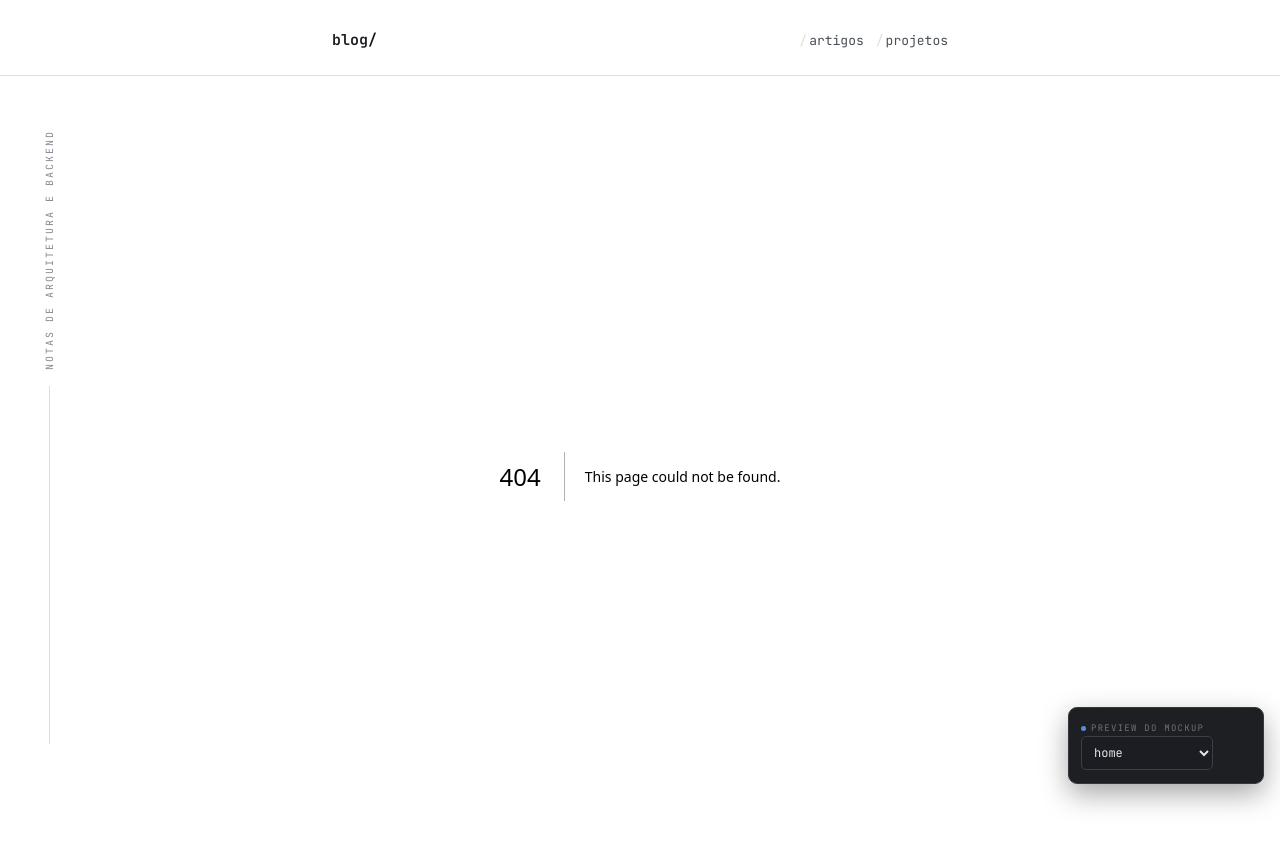
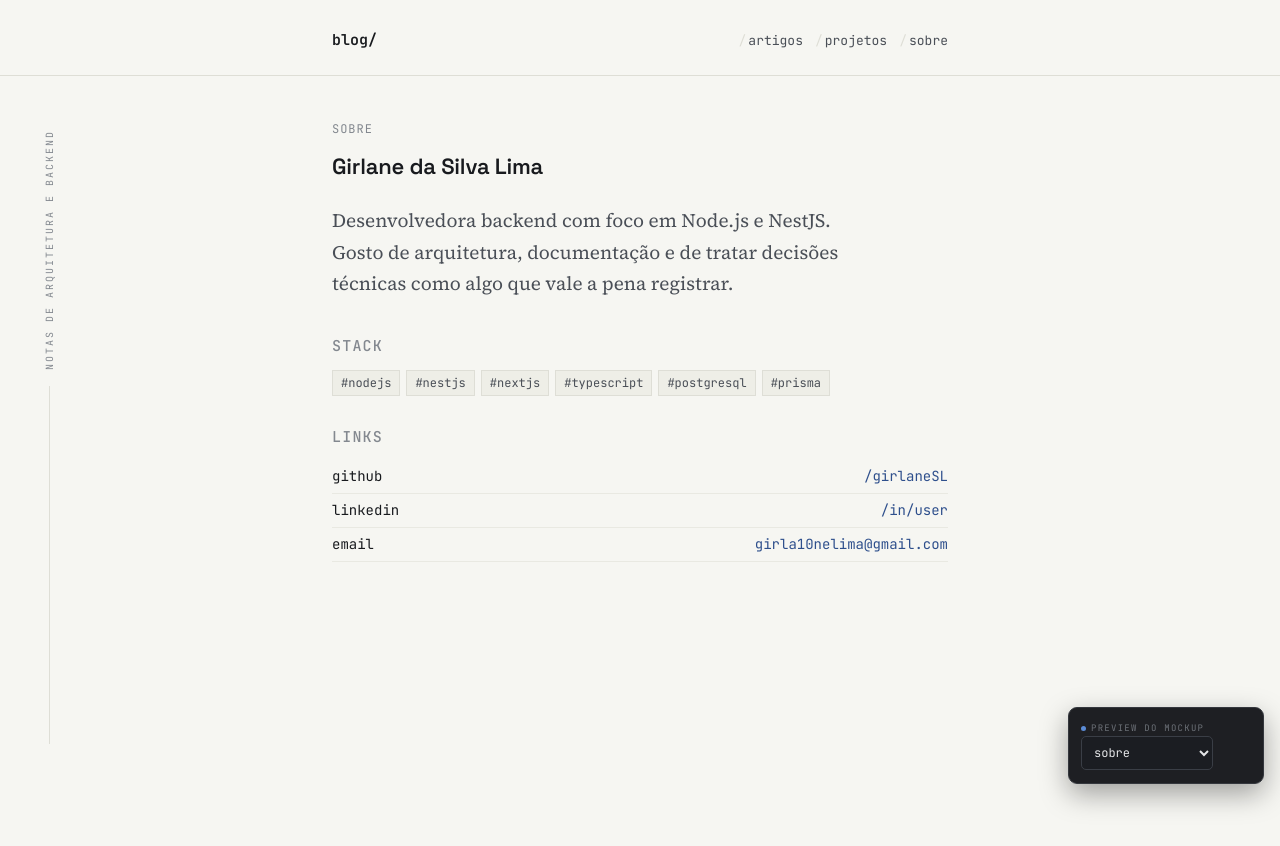
Before and after one commit to GirlaneSL/code-journal, a Next.js app in the folder apps/web/: page /about in a window 1280 px wide. Before the commit this address had no page. Shown: the top 846 px of the page. After the commit the page ends 800 px from the top, so only its background shows below. Built offline with nearby package versions, Linux system fonts and the light colour scheme.

Commit message:
feat: create about page

```diff
--- /dev/null
+++ b/apps/web/app/about/page.tsx
@@ -0,0 +1,69 @@
+import Link from "next/link"
+
+const page = () => {
+    return (
+        <section className="block">
+            <div className="pt-[32px] sm:pt-[44px] flex flex-col mx-auto max-w-[660px] px-[22px]">
+                <div>
+                    <p className="initial-title">sobre</p>
+                    <h1 className="content-title mb-[22px]">Girlane da Silva Lima</h1>
+                    <p className="initial-paragraph">
+                        Desenvolvedora backend com foco em Node.js e NestJS. Gosto de arquitetura, documentação e de tratar decisões técnicas como algo que vale a pena registrar.
+                    </p>
+                </div>
+                <div>
+                    <h2 className="about-titles">stack</h2>
+                    <div className="flex flex-wrap gap-[6px]">
+                        <span className="tag">#nodejs</span>
+                        <span className="tag">#nestjs</span>
+                        <span className="tag">#nextjs</span>
+                        <span className="tag">#typescript</span>
+                        <span className="tag">#postgresql</span>
+                        <span className="tag">#prisma</span>
+                    </div>
+                </div>
+                <div className="mb-[30px]">
+                    <h2 className="about-titles">links</h2>
+
+                    <ul>
+                        <li className="link-list">
+                            <span className="list-item">github</span>
+                            <a
+                                className="link-item"
+                                href="https://github.com/girlanesl"
+                                target="_blank"
+                                rel="noopener noreferrer"
+                            >
+                                /girlaneSL
+                            </a>
+                        </li>
+
+                        <li className="link-list">
+                            <span className="list-item">linkedin</span>
+                            <a
+                                className="link-item"
+                                href="https://www.linkedin.com/in/seu-usuario"
+                                target="_blank"
+                                rel="noopener noreferrer"
+                            >
+                                /in/user
+                            </a>
+                        </li>
+
+                        <li className="link-list">
+                            <span className="list-item">email</span>
+                            <a
+                                className="link-item"
+                                href="mailto:girla10nelima@gmail.com"
+                            >
+                                girla10nelima@gmail.com
+                            </a>
+                        </li>
+                    </ul>
+                </div>
+            </div>
+        </section>
+    )
+}
+
+export default page
--- a/apps/web/app/articles/[slug]/page.tsx
+++ b/apps/web/app/articles/[slug]/page.tsx
@@ -21,22 +21,24 @@ const page = async ({ params }: Props) => {
     }
 
     return (
-        <div className="px-[27px] max-w-[660px] sm:mx-auto">
+        <section className="block">
+            <div className="px-[22px] max-w-[660px] sm:mx-auto pt-8">
                 <div className="mb-[34px]">
-                <div className="flex gap-2 font-mono text-[12px] text-[#83888F] mb-3 leading-[1.65]">
+                    <div className="flex gap-2 font-mono text-[12px] text-[#83888F] mb-3 leading-[1.65] flex-wrap">
                         <span>blog</span>
                         <span>/</span>
                         <span>artigos</span>
                         <span>/</span>
                         <span>{article.slug}</span>
                     </div>
-                <div className="">
+                    <div>
                         <h2 className="text-[#181A1E] text-[27px] sm:text-[34px] font-display tracking-[-.01em] font-semibold leading-[1.15] mb-[14px]">{article.title}</h2>
                         <p className="text-[#83888F] text-[12px]">{new Date(article.createdAt).toLocaleDateString('pt-BR')}</p>
                         <p className="text-[#181A1E] text-[18px] max-w-[58ch] font-body leading-[1.75]">{article.content}</p>
                     </div>
                 </div>
             </div>
+        </section>
     )
 }
 
--- a/apps/web/app/components/Navbar.tsx
+++ b/apps/web/app/components/Navbar.tsx
@@ -8,6 +8,7 @@ const Navbar = () => {
                 <nav className="flex gap-3 sm:flex-wrap">
                     <Link className="nav-link" href={'/'}>artigos</Link>
                     <Link className="nav-link" href={'/projects'}>projetos</Link>
+                    <Link className="nav-link" href={'/about'}>sobre</Link>
                 </nav>
             </div>
         </header>
--- a/apps/web/app/components/ScreenSelect.tsx
+++ b/apps/web/app/components/ScreenSelect.tsx
@@ -11,6 +11,7 @@ const ScreenSelect = () => {
     const screens = [
         { name: 'home', path: '/' },
         { name: 'projetos', path: '/projects' },
+        { name: 'sobre', path: '/about' },
         { name: 'admin · login', path: '/auth/login' },
     ]
 
--- a/apps/web/app/globals.css
+++ b/apps/web/app/globals.css
@@ -41,3 +41,23 @@
 .nav-link {
   @apply text-[13px] text-[#4A4F57] py-1 before:content-['/'] before:text-[#DEDEd6] before:mr-[2px]
 }
+
+.tag {
+  @apply font-mono text-[12px] text-[#4A4F57] bg-[#EEEEE7] border border-[#DEDEd6] py-[3px] px-[8px]
+}
+
+.about-titles {
+  @apply text-[15px] font-mono uppercase tracking-[.08em] text-[#83888F] font-medium mb-[12px] mt-[30px]
+}
+
+.link-list {
+  @apply py-[6px] border-b border-b-[#E9E9E2] flex justify-between
+}
+
+.list-item {
+  @apply font-mono text-[#181A1E] text-[14px]
+}
+
+.link-item {
+  @apply font-mono text-[#2E4F8C] text-[14px]
+}
--- a/apps/web/app/page.tsx
+++ b/apps/web/app/page.tsx
@@ -2,6 +2,7 @@ import ArticleComponent from "./components/ArticlesComponent";
 
 export default function Home() {
   return (
+    <section className="block">
       <div className="p-[22px] flex flex-col mx-auto max-w-[660px] px-[22px]">
         <div className="">
           <h1 className="initial-title">notas de engenharia</h1>
@@ -9,5 +10,6 @@ export default function Home() {
         </div>
         <ArticleComponent />
       </div>
+    </section>
   );
 }
```
Lines whose indentation alone changed are shown as unchanged.
